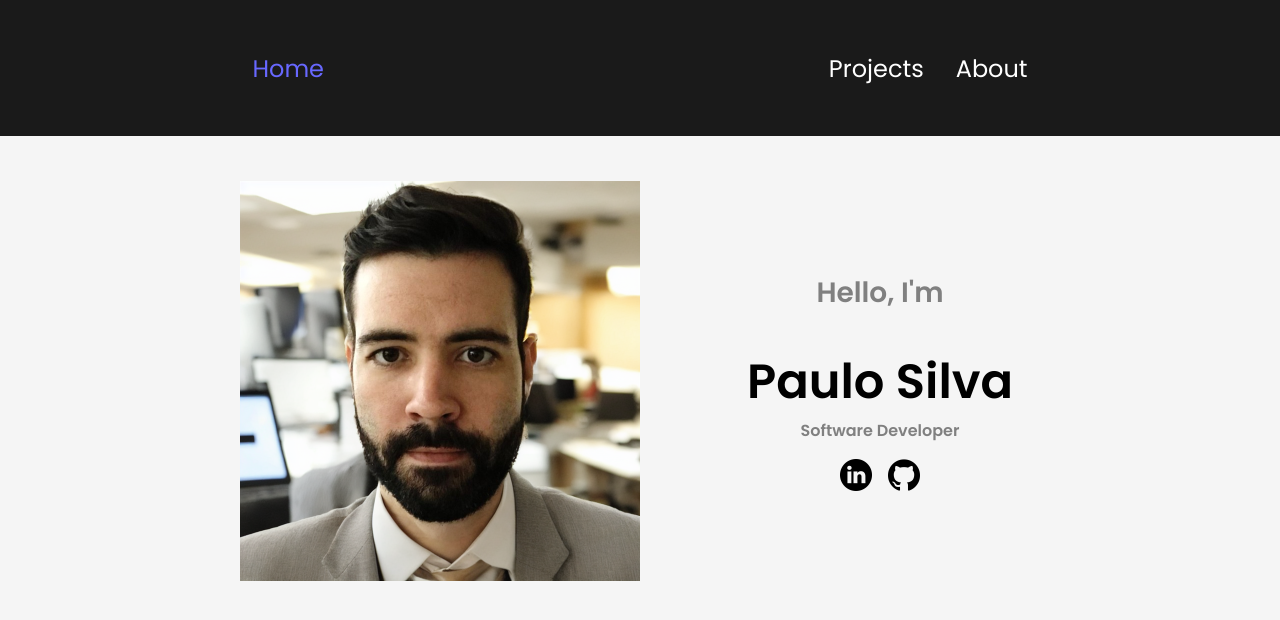
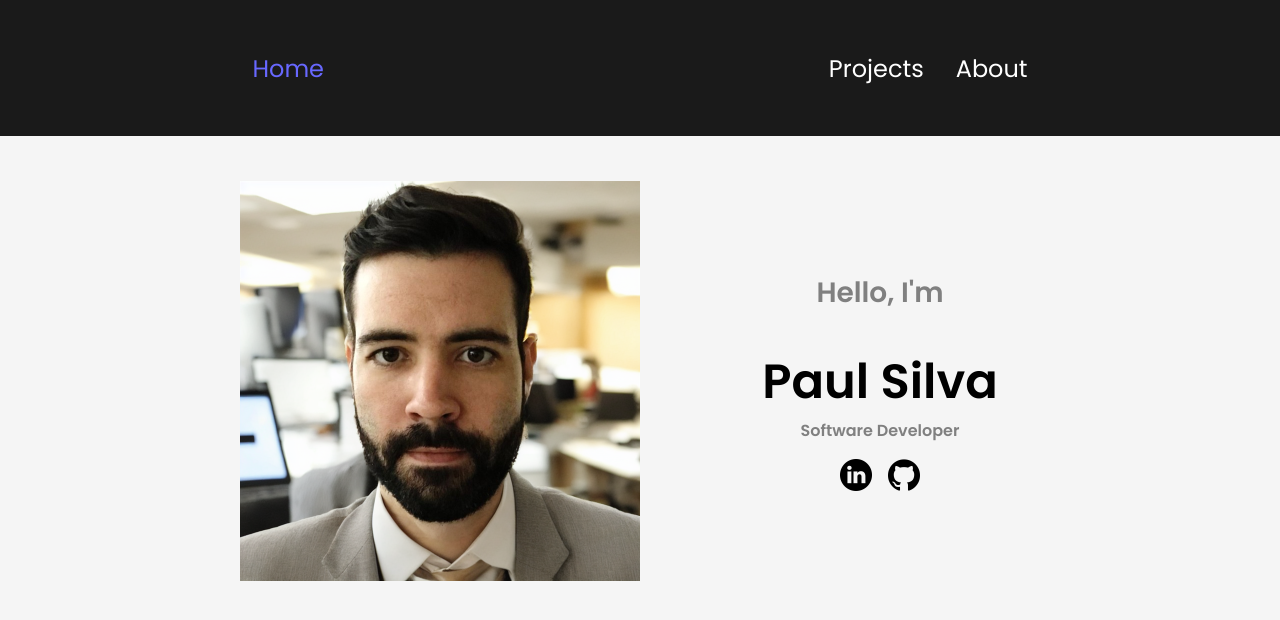
Before and after one commit to slvpaul/slvpaul.github.io, a React (Create React App) app: page / in a window 1280 px wide. Shown: the top 620 px of the page. Built offline with nearby package versions, Linux system fonts and the light colour scheme.

Commit message:
Changed text.

```diff
--- a/src/App.js
+++ b/src/App.js
@@ -66,7 +66,7 @@ function App() {
         </div>
         <div className="text-container">
           <p className="text1">Hello, I'm</p>
-          <h1 className="text2">Paulo Silva</h1>
+          <h1 className="text2">Paul Silva</h1>
           <p className="text3">Software Developer</p>
           <div className='social-container'>
           <img className='icon' src={ln} alt="linkedin"/>
@@ -94,9 +94,6 @@ function App() {
             </div>
           </div> : null}
           {changeProject === 2 ? <div className='proj-container2'>
-            <div className='proj-container3'>
-              <img src={tct} alt="Project 1" className='project-img'/>
-            </div>
             <h2 className='project-title'>Tic Tac Toe</h2>
             <p className='proj-description'>This project is a Tic-Tac-Toe game written in React on the frontend. The backend of the game was built using Node.js with the socket.io library for real-time communication between players. It uses nginx as a web server and the entire project was containerized using Docker.</p>
             <div className='proj-btn-container'>
```
